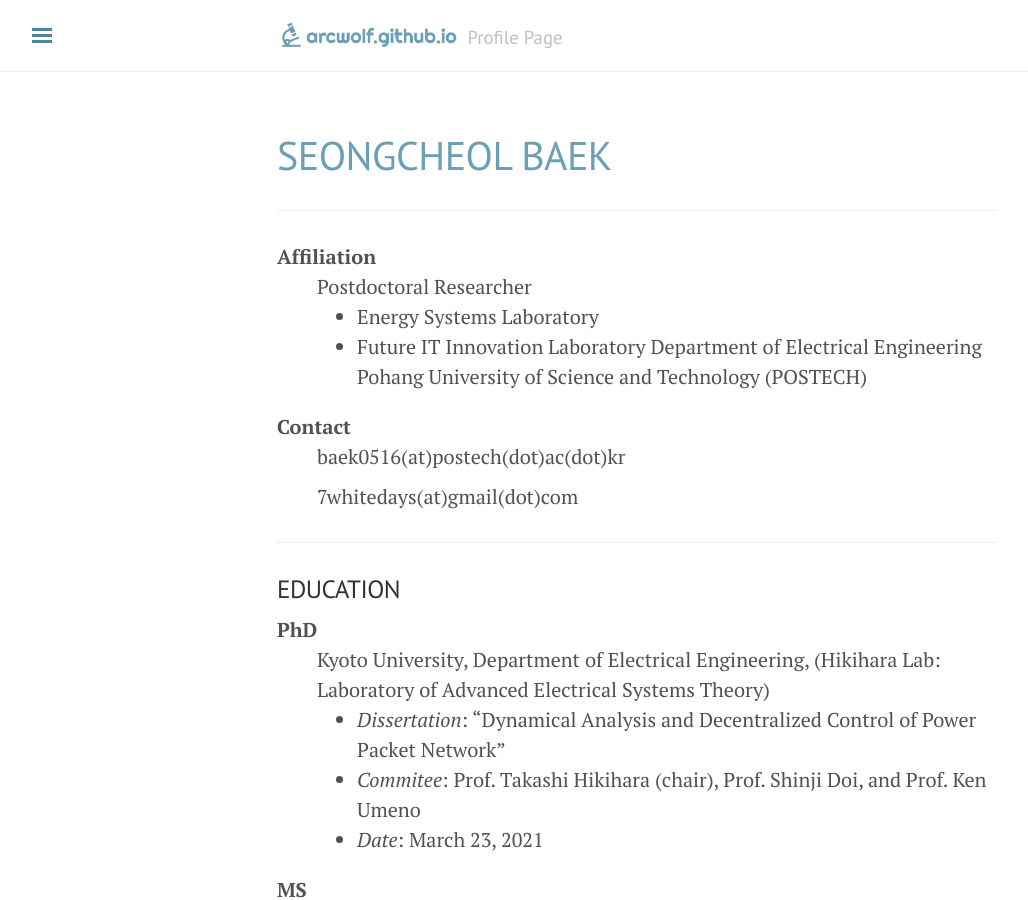
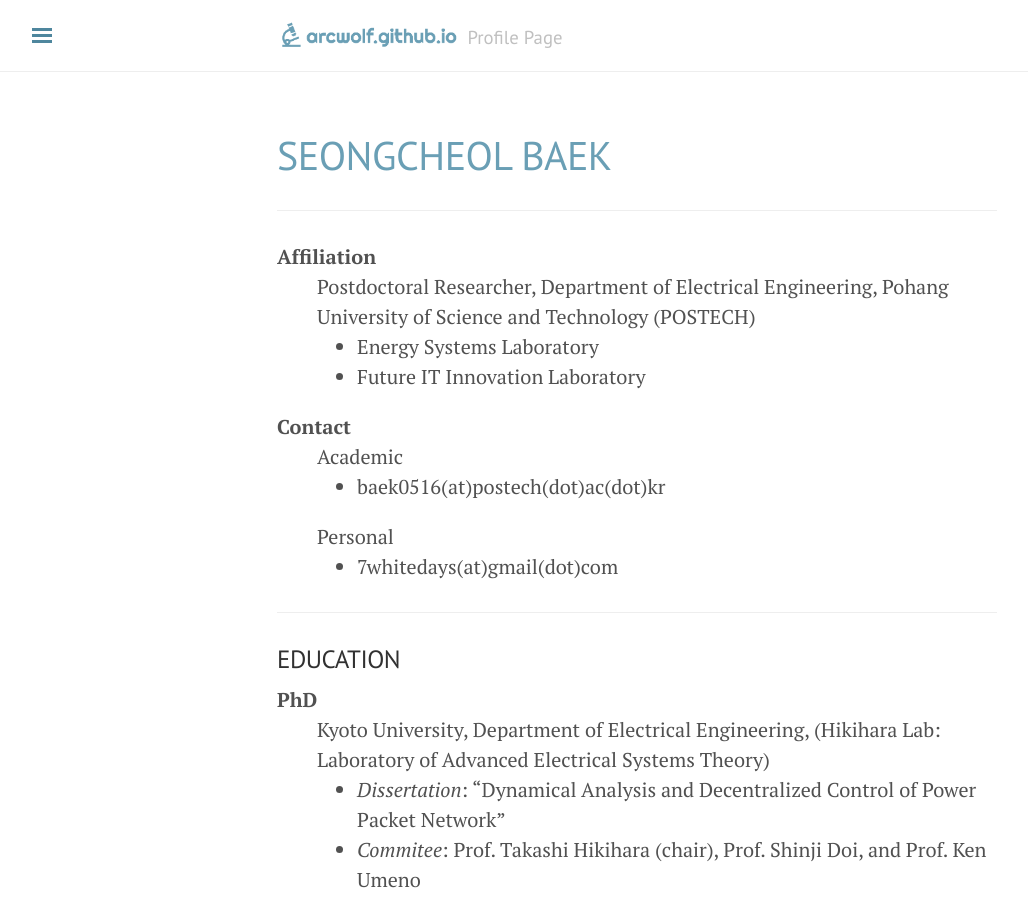
Before and after one commit to arcwolf/arcwolf.github.io, a Jekyll site: the page built from about.md, in a window 1280 px wide and 900 px high. Shown: the whole window, without its empty margins (3-1031 px from the left). Built offline with Jekyll 4.4.1, drawn with Linux system fonts in a browser that asks for light colours; nearby versions of some CDN libraries; comment, search, counter and statistics services are not loaded.

Commit message:
minor fixes

```diff
--- a/about.md
+++ b/about.md
@@ -12,15 +12,15 @@ title: Seongcheol Baek
 7whitedays(at)gmail(dot)com -->
 
 Affiliation
-: Postdoctoral Researcher
+: Postdoctoral Researcher, Department of Electrical Engineering, Pohang University of Science and Technology (POSTECH)
 - Energy Systems Laboratory
 - Future IT Innovation Laboratory
-Department of Electrical Engineering
-Pohang University of Science and Technology (POSTECH)
 
 Contact
-: baek0516(at)postech(dot)ac(dot)kr
-: 7whitedays(at)gmail(dot)com
+: Academic
+- baek0516(at)postech(dot)ac(dot)kr
+: Personal
+- 7whitedays(at)gmail(dot)com
 
 ---
 ### EDUCATION
```
